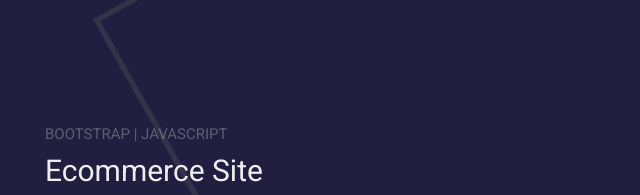
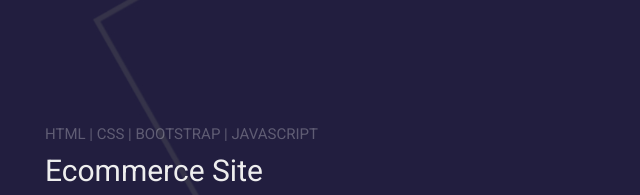
Before and after one commit to ShanClayton/ShanClayton.github.io, a website: page index.html in a window 1280 px wide. Shown: the part 4140-4335 px from the top of the page, 620-1260 px from the left. Drawn offline with nearby package versions, Linux system fonts and the light colour scheme.

Commit message:
changed labels in profile section

```diff
--- a/index.html
+++ b/index.html
@@ -193,7 +193,7 @@
         data-aos-delay="3000"
        data-aos-offset="0"
        data-aos-easing="ease-in-sine">
-          <h6>Bootstrap | Javascript</h6>
+          <h6>HTML | CSS | Bootstrap | Javascript</h6>
           <h1>Ecommerce Site</h1>
           <p>
             E-commerce shoe store where users can browse selections and add to cart (in progress).
```
